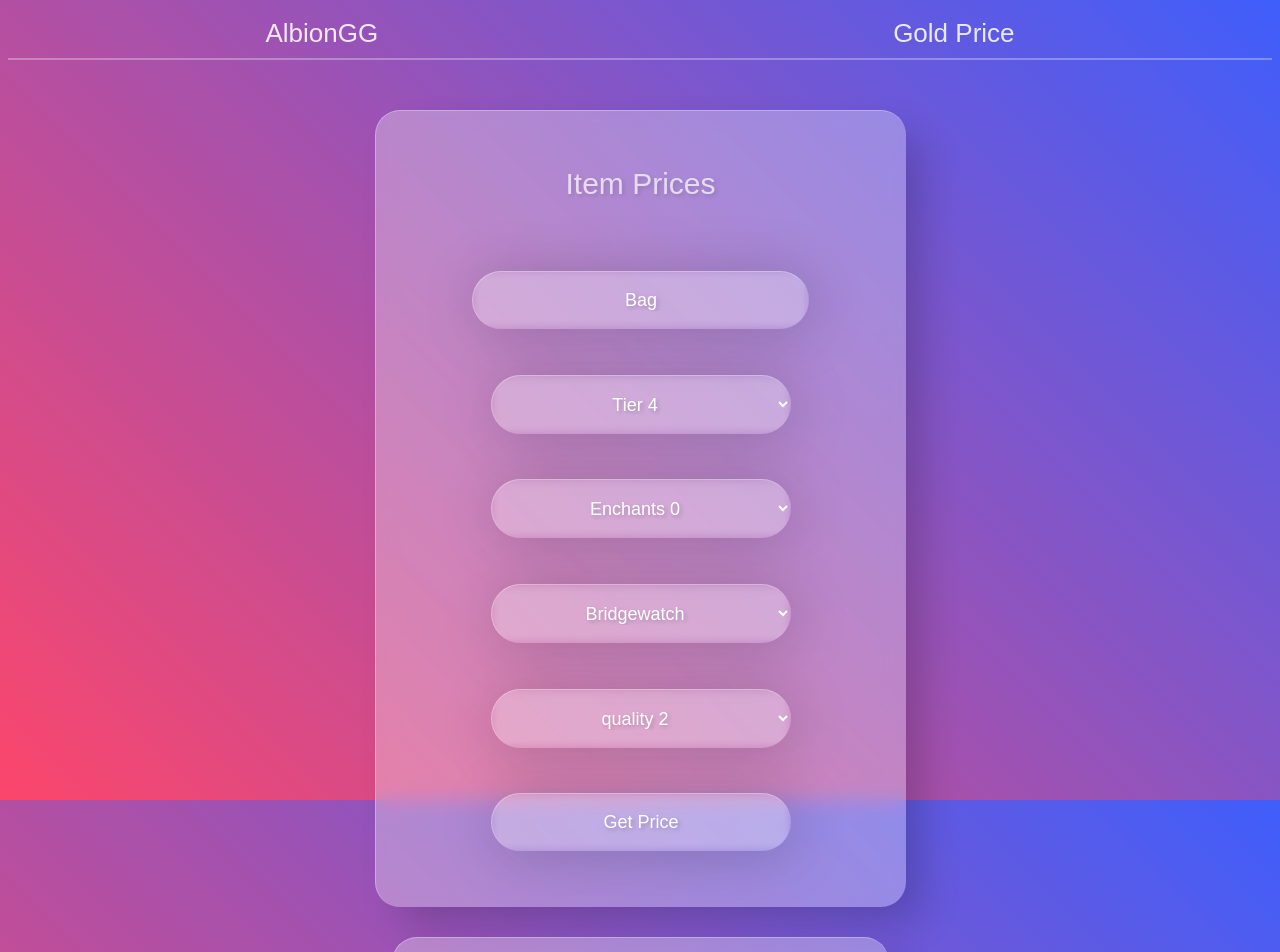
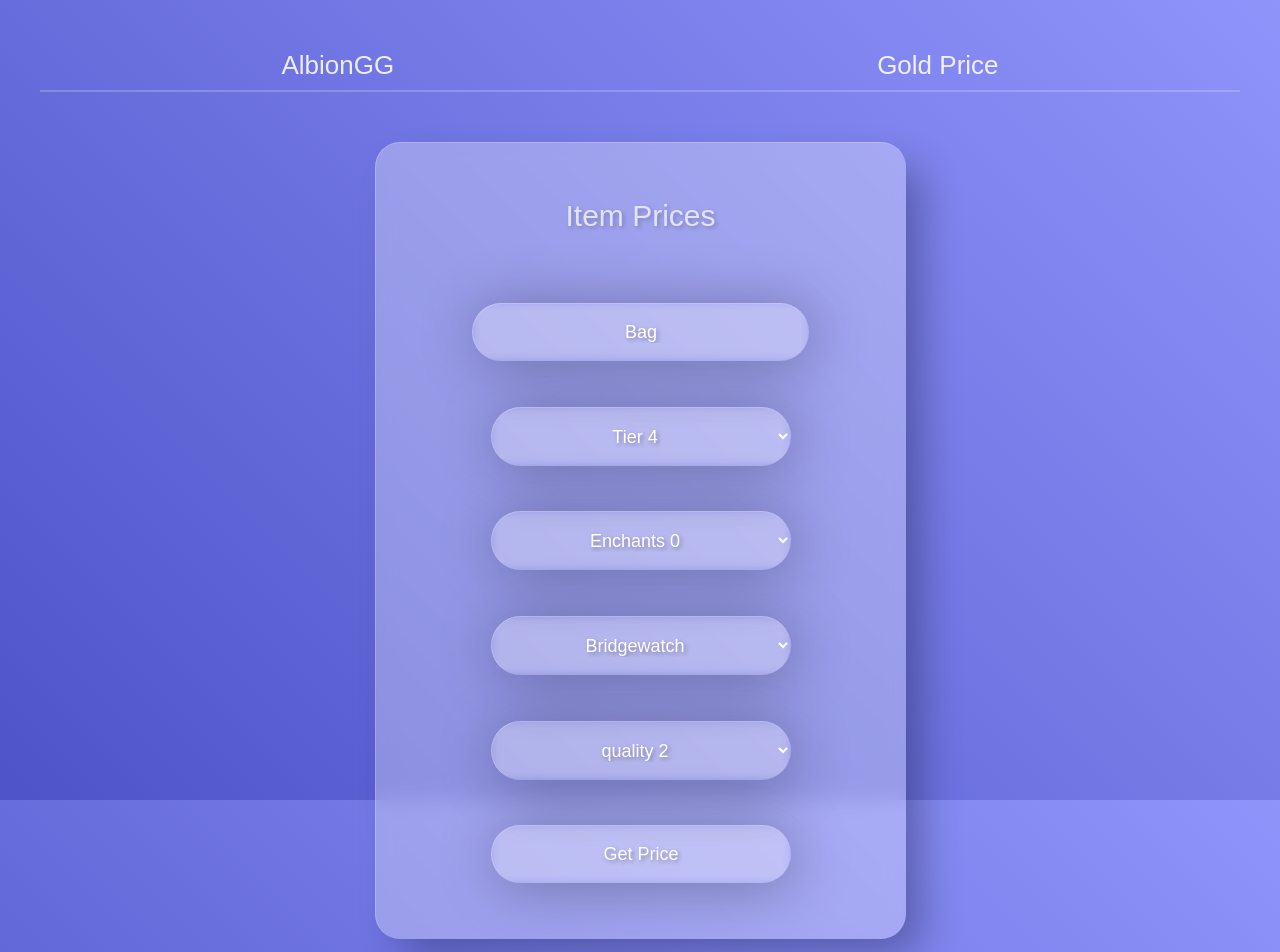
Before and after one commit to molk915/Projekt-koncowy-pai, a React (Vite) app: page / in a window 1280 px wide. Shown: the top 952 px of the page. Built offline with nearby package versions, Linux system fonts and the light colour scheme.

Commit message:
dokończony css

```diff
--- a/src/App.css
+++ b/src/App.css
@@ -1,8 +1,9 @@
-body{
-  font-family: "Poetsen One", sans-serif;
-  background: linear-gradient(45deg, #FC466B, #3F5EFB);
+@import "./variables.css";
+
+body {
+  font-family: var(--main-font-family);
+  background: linear-gradient(45deg, var(--gradient-start-color), var(--gradient-end-color));
   height: 100%;
-  font-family: 'Montserrat', sans-serif;
 }
 
 .wrapper {
@@ -17,70 +18,38 @@ h2 {
   opacity: 0.7;
   font-size: 30px;
   margin-top: 0;
-    text-shadow: 2px 2px 4px rgba(0,0,0,0.2);
+  text-shadow: 2px 2px 4px var(--box-shadow-color);
 }
 
-option{
+option {
   color: black;
-  background: linear-gradient(45deg, #FC466B, #3F5EFB);
-
-}
-select {
-  text-align: center;
-  background: transparent;
-  width: 300px;
-  padding: 1em;
-  border: none;
-  border-left: 1px solid rgba(255,255,255,0.3);
-  border-top: 1px solid rgba(255,255,255,0.3);
-  border-radius: 50px;
-  backdrop-filter: blur(5px);
-  box-shadow: 4px 4px 60px rgba(0,0,0,0.2);
-  color: #fff;
-  font-weight: 500;
-  font-size: 18px;
-  transition: all 0.2s ease-in-out;
-  text-shadow: 2px 2px 4px rgba(0,0,0,0.2);
+  background: linear-gradient(45deg, var(--gradient-start-color), var(--gradient-end-color));
 }
 
-
-
-
-button {
-  text-align: center;
-  background: transparent;
-  width: 300px;
-  padding: 1em;
-  border: none;
-  border-left: 1px solid rgba(255,255,255,0.3);
-  border-top: 1px solid rgba(255,255,255,0.3);
-  border-radius: 50px;
-  backdrop-filter: blur(5px);
-  box-shadow: 4px 4px 60px rgba(0,0,0,0.2);
-  color: #fff;
-  font-weight: 500;
-  transition: all 0.2s ease-in-out;
-  text-shadow: 2px 2px 4px rgba(0,0,0,0.2);
-  font-size: 18px;
-}
-
+select,
+button,
 input {
   text-align: center;
   background: transparent;
   width: 300px;
   padding: 1em;
   border: none;
-  border-left: 1px solid rgba(255,255,255,0.3);
-  border-top: 1px solid rgba(255,255,255,0.3);
-  border-radius: 5000px;
+  border-left: 1px solid var(--border-color);
+  border-top: 1px solid var(--border-color);
+  border-radius: 50px;
   backdrop-filter: blur(5px);
-  box-shadow: 4px 4px 60px rgba(0,0,0,0.2);
+  box-shadow: 4px 4px 60px var(--box-shadow-color);
   color: #fff;
   font-weight: 500;
+  font-size: 18px;
   transition: all 0.2s ease-in-out;
-  text-shadow: 2px 2px 4px rgba(0,0,0,0.2);
+  text-shadow: 2px 2px 4px var(--box-shadow-color);
+}
+
+button {
   font-size: 18px;
 }
+
 form {
   width: 100%;
   max-width: 500px;
@@ -88,10 +57,10 @@ form {
   padding: 3em;
   height: 700px;
   border-radius: 20px;
-  border-left: 1px solid rgba(255,255,255,0.3);
-  border-top: 1px solid rgba(255,255,255,0.3);
+  border-left: 1px solid var(--border-color);
+  border-top: 1px solid var(--border-color);
   backdrop-filter: blur(10px);
-  box-shadow: 20px 20px 40px -6px rgba(0,0,0,0.2);
+  box-shadow: 20px 20px 40px -6px var(--box-shadow-color);
   text-align: center;
   position: relative;
   transition: all 0.2s ease-in-out;
@@ -100,7 +69,6 @@ form {
   gap: 30px;
   place-items: center;
   margin-bottom: 30px;
-
 }
 
 input:hover,
@@ -108,23 +76,25 @@ select:hover,
 textarea:hover,
 button:hover {
   background: rgba(255,255,255,0.1);
-  box-shadow: 4px 4px 60px 8px rgba(0,0,0,0.2);
+  box-shadow: 4px 4px 60px 8px var(--box-shadow-color);
 }
+
 input:focus,
 select:focus,
 textarea:focus,
 button:focus {
   outline: none;
 }
-to itemform.css.navbar {
-  font-family: "Poetsen One", sans-serif;
+
+.navbar {
+  font-family: var(--main-font-family);
   display: flex;
   justify-content: space-around;
   align-items: center;
   height: 50px;
   width: 100%;
-  border-bottom: 2px solid rgba(255,255,255,0.3);
-  margin-bottom: 50px
+  border-bottom: 2px solid var(--border-color);
+  margin-bottom: 50px;
 }
 
 a {
@@ -136,13 +106,14 @@ a {
   font-size: 26px;
 }
 
-
 a:hover {
   color: transparent;
   text-shadow: 0 0 1px #ffffff;
   border-color: rgb(52, 52, 52);
   font-weight: 600;
-}to navbar.css#root {
+}
+
+#root {
   max-width: 1280px;
   margin: 0 auto;
   padding: 2rem;
@@ -150,12 +121,13 @@ a:hover {
   background-attachment: fixed;
 }
 
-.App{
+.App {
   display: flex;
   flex-direction: column;
   align-items: center;
   justify-content: center;
 }
+
 .container {
   display: flex;
   flex-direction: column;
@@ -167,10 +139,10 @@ a:hover {
   padding: 3em;
   height: 500px;
   border-radius: 20px;
-  border-left: 1px solid rgba(255,255,255,0.3);
-  border-top: 1px solid rgba(255,255,255,0.3);
+  border-left: 1px solid var(--border-color);
+  border-top: 1px solid var(--border-color);
   backdrop-filter: blur(10px);
-  box-shadow: 20px 20px 40px -6px rgba(0,0,0,0.2);
+  box-shadow: 20px 20px 40px -6px var(--box-shadow-color);
   text-align: center;
   transition: all 0.2s ease-in-out;
   border-radius: 25px;
--- a/src/components/GoldPriceButton/GoldPriceButton.css
+++ b/src/components/GoldPriceButton/GoldPriceButton.css
@@ -1,14 +1,16 @@
+@import "/src/variables.css";
+
 .GoldPrice {
    width: 100%;
    max-width: 400px;
-    background: rgba(255,255,255,0.3);
+   background: rgba(255, 255, 255, 0.3);
    padding: 3em;
    height: 400px;
    border-radius: 20px;
-     border-left: 1px solid rgba(255,255,255,0.3);
-     border-top: 1px solid rgba(255,255,255,0.3);
+   border-left: 1px solid var(--border-color);
+   border-top: 1px solid var(--border-color);
    backdrop-filter: blur(10px);
-     box-shadow: 20px 20px 40px -6px rgba(0,0,0,0.2);
+   box-shadow: 20px 20px 40px -6px var(--box-shadow-color);
    text-align: center;
    position: relative;
    transition: all 0.2s ease-in-out;
--- a/src/components/ItemDetails/ItemDetails.css
+++ b/src/components/ItemDetails/ItemDetails.css
@@ -1,17 +1,19 @@
+@import "/src/variables.css";
+
 p {
-    text-align: center;
+  text-align: center;
   background: transparent;
   width: 300px;
   padding: 1em;
   border: none;
-  border-left: 1px solid rgba(255,255,255,0.3);
-  border-top: 1px solid rgba(255,255,255,0.3);
+  border-left: 1px solid var(--border-color);
+  border-top: 1px solid var(--border-color);
   border-radius: 50px;
   backdrop-filter: blur(5px);
-  box-shadow: 4px 4px 60px rgba(0,0,0,0.2);
+  box-shadow: 4px 4px 60px var(--box-shadow-color);
   color: #fff;
   font-weight: 500;
   font-size: 18px;
   transition: all 0.2s ease-in-out;
-  text-shadow: 2px 2px 4px rgba(0,0,0,0.2);
+  text-shadow: 2px 2px 4px var(--box-shadow-color);
 }
--- a/src/components/ItemForm/ItemForm.css
+++ b/src/components/ItemForm/ItemForm.css
@@ -1,8 +1,9 @@
-body{
+@import "/src/variables.css";
+
+body {
   font-family: "Poetsen One", sans-serif;
   background: linear-gradient(45deg, #FC466B, #3F5EFB);
   height: 100%;
-  font-family: 'Montserrat', sans-serif;
 }
 
 .wrapper {
@@ -17,34 +18,31 @@ h2 {
   opacity: 0.7;
   font-size: 30px;
   margin-top: 0;
-    text-shadow: 2px 2px 4px rgba(0,0,0,0.2);
+  text-shadow: 2px 2px 4px rgba(0, 0, 0, 0.2);
 }
 
-option{
+option {
   color: black;
-  background: linear-gradient(45deg, #FC466B, #3F5EFB);
+  background: linear-gradient(45deg, var(--gradient-start-color), var(--gradient-end-color));
+}
 
-}
 select {
   text-align: center;
   background: transparent;
   width: 300px;
   padding: 1em;
   border: none;
-  border-left: 1px solid rgba(255,255,255,0.3);
-  border-top: 1px solid rgba(255,255,255,0.3);
+  border-left: 1px solid var(--border-color);
+  border-top: 1px solid var(--border-color);
   border-radius: 50px;
   backdrop-filter: blur(5px);
-  box-shadow: 4px 4px 60px rgba(0,0,0,0.2);
+  box-shadow: 4px 4px 60px var(--box-shadow-color);
   color: #fff;
   font-weight: 500;
   font-size: 18px;
   transition: all 0.2s ease-in-out;
-  text-shadow: 2px 2px 4px rgba(0,0,0,0.2);
+  text-shadow: 2px 2px 4px var(--box-shadow-color);
 }
-
-
-
 
 button {
   text-align: center;
@@ -52,15 +50,15 @@ button {
   width: 300px;
   padding: 1em;
   border: none;
-  border-left: 1px solid rgba(255,255,255,0.3);
-  border-top: 1px solid rgba(255,255,255,0.3);
+  border-left: 1px solid var(--border-color);
+  border-top: 1px solid var(--border-color);
   border-radius: 50px;
   backdrop-filter: blur(5px);
-  box-shadow: 4px 4px 60px rgba(0,0,0,0.2);
+  box-shadow: 4px 4px 60px var(--box-shadow-color);
   color: #fff;
   font-weight: 500;
   transition: all 0.2s ease-in-out;
-  text-shadow: 2px 2px 4px rgba(0,0,0,0.2);
+  text-shadow: 2px 2px 4px var(--box-shadow-color);
   font-size: 18px;
 }
 
@@ -70,28 +68,29 @@ input {
   width: 300px;
   padding: 1em;
   border: none;
-  border-left: 1px solid rgba(255,255,255,0.3);
-  border-top: 1px solid rgba(255,255,255,0.3);
+  border-left: 1px solid var(--border-color);
+  border-top: 1px solid var(--border-color);
   border-radius: 5000px;
   backdrop-filter: blur(5px);
-  box-shadow: 4px 4px 60px rgba(0,0,0,0.2);
+  box-shadow: 4px 4px 60px var(--box-shadow-color);
   color: #fff;
   font-weight: 500;
   transition: all 0.2s ease-in-out;
-  text-shadow: 2px 2px 4px rgba(0,0,0,0.2);
+  text-shadow: 2px 2px 4px var(--box-shadow-color);
   font-size: 18px;
 }
+
 form {
   width: 100%;
   max-width: 500px;
-  background: rgba(255,255,255,0.3);
+  background: rgba(255, 255, 255, 0.3);
   padding: 3em;
   height: 700px;
   border-radius: 20px;
-  border-left: 1px solid rgba(255,255,255,0.3);
-  border-top: 1px solid rgba(255,255,255,0.3);
+  border-left: 1px solid var(--border-color);
+  border-top: 1px solid var(--border-color);
   backdrop-filter: blur(10px);
-  box-shadow: 20px 20px 40px -6px rgba(0,0,0,0.2);
+  box-shadow: 20px 20px 40px -6px var(--box-shadow-color);
   text-align: center;
   position: relative;
   transition: all 0.2s ease-in-out;
@@ -100,16 +99,16 @@ form {
   gap: 30px;
   place-items: center;
   margin-bottom: 30px;
-
 }
 
 input:hover,
 select:hover,
 textarea:hover,
 button:hover {
-  background: rgba(255,255,255,0.1);
-  box-shadow: 4px 4px 60px 8px rgba(0,0,0,0.2);
+  background: rgba(255, 255, 255, 0.1);
+  box-shadow: 4px 4px 60px 8px var(--box-shadow-color);
 }
+
 input:focus,
 select:focus,
 textarea:focus,
--- a/src/components/ItemImage/ItemImage.css
+++ b/src/components/ItemImage/ItemImage.css
@@ -1,4 +1,6 @@
+@import "/src/variables.css";
+
 img {
-  max-width: 200px;
-  max-height: 200px;
+  max-width: --image-width;
+  max-height: --image-height;
 }
--- a/src/components/Navbar/Navbar.css
+++ b/src/components/Navbar/Navbar.css
@@ -1,12 +1,14 @@
+@import "/src/variables.css";
+
 .navbar {
-  font-family: "Poetsen One", sans-serif;
+  font-family: var(--main-font-family);
   display: flex;
   justify-content: space-around;
   align-items: center;
   height: 50px;
   width: 100%;
-  border-bottom: 2px solid rgba(255,255,255,0.3);
-  margin-bottom: 50px
+  border-bottom: 2px solid var(--border-color);
+  margin-bottom: 50px;
 }
 
 a {
@@ -18,10 +20,9 @@ a {
   font-size: 26px;
 }
 
-
 a:hover {
   color: transparent;
-  text-shadow: 0 0 1px #ffffff;
+  text-shadow: 0 0 1px var(--gradient-end-color);
   border-color: rgb(52, 52, 52);
   font-weight: 600;
 }
--- a/src/variables.css
+++ b/src/variables.css
@@ -1,27 +1,9 @@
 :root {
-    --main-bg-color: rgba(255,255,255,0.3);
-    --main-border-color: rgba(255,255,255,0.3);
-    --main-box-shadow: 20px 20px 40px -6px rgba(0,0,0,0.2);
-    --main-text-shadow: 2px 2px 4px rgba(0,0,0,0.2);
-    --main-padding: 3em;
-    --main-margin-bottom: 30px;
-    --main-transition-duration: 0.2s;
-    --main-transition-ease: ease-in-out;
-    --main-border-radius: 20px;
-    --main-backdrop-filter: blur(10px);
-    --main-button-width: 300px;
-    --main-button-padding: 1em;
-    --main-button-border-radius: 50px;
-    --main-button-box-shadow: 4px 4px 60px rgba(0,0,0,0.2);
-    --main-button-text-shadow: 2px 2px 4px rgba(0,0,0,0.2);
-    --main-button-font-size: 18px;
-    --main-button-font-weight: 500;
-    --main-button-color: #fff;
-    --main-button-background: transparent;
-    --main-button-border-left: 1px solid var(--main-border-color);
-    --main-button-border-top: 1px solid var(--main-border-color);
-    --main-button-backdrop-filter: blur(5px);
-    --main-button-hover-background: rgba(255,255,255,0.1);
-    --main-button-hover-box-shadow: 4px 4px 60px 8px rgba(0,0,0,0.2);
-    --main-button-focus-outline: none;
-  }
+  --main-font-family: 'Poetsen One', sans-serif;
+  --gradient-start-color: #4e54c8;
+  --gradient-end-color: #8f94fb;
+  --box-shadow-color: rgba(0, 0, 0, 0.3);
+  --border-color: rgba(255, 255, 255, 0.2);
+  --image-width: 200px;
+  --image-height: 200px;
+}
```
Also changed, not shown: package.json (+4 -3 lines), 1 other file (tests, documents, lock files or other folders). Lines whose indentation alone changed are shown as unchanged.
